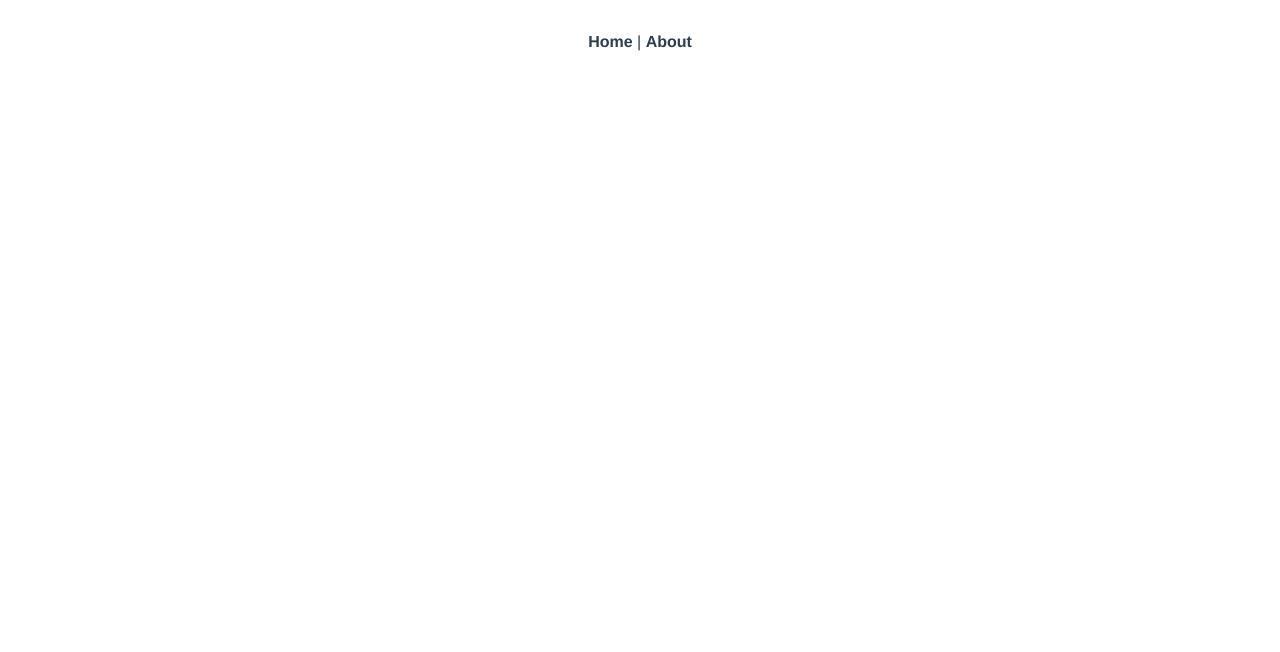
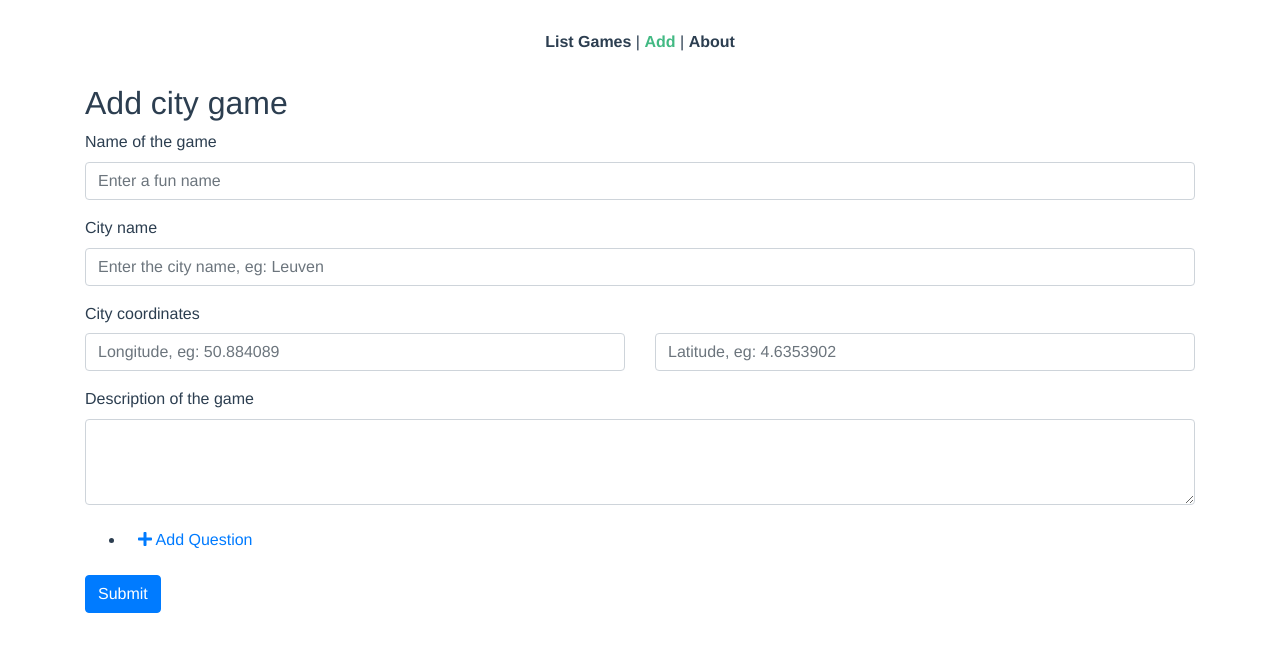
Before and after one commit to ucll-carey/frontend, a Vue app: page /add in a window 1280 px wide. Shown: the top 652 px of the page. Built offline with nearby package versions, Linux system fonts and the light colour scheme.

Commit message:
Submit new Game over http

```diff
--- a/package.json
+++ b/package.json
@@ -12,6 +12,7 @@
     "@fortawesome/fontawesome-svg-core": "^1.2.8",
     "@fortawesome/free-solid-svg-icons": "^5.5.0",
     "@fortawesome/vue-fontawesome": "^0.1.2",
+    "axios": "^0.18.0",
     "bootstrap-vue": "^2.0.0-rc.11",
     "vue": "^2.5.17",
     "vue-router": "^3.0.1"
--- a/src/App.vue
+++ b/src/App.vue
@@ -1,7 +1,8 @@
 <template>
   <div id="app">
     <div id="nav">
-      <router-link to="/">Home</router-link> |
+      <router-link to="/">List Games</router-link> |
+      <router-link to="/add">Add</router-link> |
       <router-link to="/about">About</router-link>
     </div>
     <router-view/>
--- a/src/components/AddQuiz.vue
+++ b/src/components/AddQuiz.vue
@@ -1,40 +1,22 @@
 <template>
 <b-container class="bv-example-row">
     <h2>Add city game</h2>
-    <b-form @submit="onSubmit" @reset="onReset">
+    <b-form @submit="onSubmit">
 
-      <b-form-group label="Name of the game"
-                    label-for="inputName"
-                    description="">
-        <b-form-input id="inputName"
-                      type="text"
-                      v-model="form.name"
-                      required
-                      placeholder="Enter a fun name"/>
+        <b-form-group label="Name of the game" label-for="inputName" description="">
+            <b-form-input id="inputName" type="text" v-model="form.name" required placeholder="Enter a fun name" />
         </b-form-group>
 
-      <b-form-group
-                    label="City name"
-                    label-for="cityNameInput">
-        <b-form-input id="cityNameInput"
-                      type="text"
-                      v-model="form.city.name"
-                      required
-                      placeholder="Enter the city name, eg: Leuven"/>
+        <b-form-group label="City name" label-for="cityNameInput">
+            <b-form-input id="cityNameInput" type="text" v-model="form.city.name" required placeholder="Enter the city name, eg: Leuven" />
         </b-form-group>
 
         <b-form-group label="City coordinates">
             <coordinates :coordinates.sync="form.city.coordinates" />
         </b-form-group>
 
-      <b-form-group label="Description of the game"
-                    label-for="inputDescription"
-                    description="">
-        <b-form-textarea id="inputDescription"
-          rows="3"
-          v-model="form.description"
-          required
-          placeholder=""/>
+        <b-form-group label="Description of the game" label-for="inputDescription" description="">
+            <b-form-textarea id="inputDescription" rows="3" v-model="form.description" required placeholder="" />
         </b-form-group>
 
         <ul class="questions">
@@ -47,7 +29,7 @@
                     <coordinates :coordinates.sync="item.coordinates" />
                 </b-form-group>
                 <b-form-group label="Question">
-            <b-form-input type="text" v-model="item.question" required/>
+                    <b-form-input type="text" v-model="item.question" required />
                 </b-form-group>
                 <ul class="answers">
                     <li v-for="(answer, j) in item.answers" :key="j">
@@ -57,19 +39,21 @@
                 </b-input-group-prepend>
                                 <b-form-input type="text" v-model="answer.value" :ref="`question${i}answer${j}`" />
                                 <b-input-group-append>
-                  <b-btn variant="outline-secondary" @click="removeAnswer(item, j)"><fas icon="trash"/></b-btn>
+                                    <b-btn variant="outline-secondary" @click="removeAnswer(item, j)">
+                                        <fas icon="trash" />
+                                    </b-btn>
                                 </b-input-group-append>
                         </b-input-group>
                     </li>
                     <li class="last">
                         <b-btn variant="link" @click="addAnswer(item)">
-                  <fas icon="plus"/>
+                            <fas icon="plus" />
                             Add Answer
                         </b-btn>
                     </li>
                 </ul>
                 <b-form-group label="Extra information about answer">
-            <b-form-textarea rows="3" v-model="item.information"/>
+                    <b-form-textarea rows="3" v-model="item.information" />
                 </b-form-group>
             </li>
             <li class="last">
@@ -87,17 +71,23 @@
 
 <script>
 import coordinates from '@/components/Coordinates.vue'
+import axios from 'axios';
+
 export default {
     components: {
         coordinates,
     },
     data() {
         return {
+            loading: false,
             form: {
                 name: '',
                 city: {
                     name: '',
-          coordinates: { longitude: null, latitude: null },
+                    coordinates: {
+                        longitude: null,
+                        latitude: null
+                    },
                 },
                 description: '',
                 questions: [],
@@ -107,19 +97,25 @@ export default {
     methods: {
         addQuestion() {
             this.form.questions.push({
-        coordinates: { longitude: null, latitude: null },
+                coordinates: {
+                    longitude: null,
+                    latitude: null
+                },
                 question: '',
                 answers: [],
                 correctQuestionIndex: 0,
+                information: '',
             });
         },
         removeQuestion(index) {
             this.form.questions.splice(index, 1);
         },
-    addAnswer(question){
-      question.answers.push({ value: ''});
+        addAnswer(question) {
+            question.answers.push({
+                value: ''
+            });
         },
-    removeAnswer(question, index){
+        removeAnswer(question, index) {
             question.answers.splice(index, 1);
             if (question.correctQuestionIndex === index) {
                 question.correctQuestionIndex = null;
@@ -127,7 +123,37 @@ export default {
         },
         onSubmit(evt) {
             evt.preventDefault();
+            this.loading = true;
             console.info('would submit:', this.form);
+            const data = {
+                city: this.form.city.name,
+                cityCoordinate: {
+                    latitude: parseFloat(this.form.city.coordinates.latitude),
+                    longitude: parseFloat(this.form.city.coordinates.longitude)
+                },
+                description: this.form.description,
+                name: this.form.name,
+                questions: this.form.questions.map(item => ({
+                    answerInfo: item.information,
+                    answers: item.answers.map(answer => answer.value),
+                    coordinate: {
+                        latitude: parseFloat(item.coordinates.latitude),
+                        longitude: parseFloat(item.coordinates.longitude)
+                    },
+                    correctAnswer: item.correctQuestionIndex,
+                    question: item.question,
+                }))
+            };
+            axios
+                .post('http://localhost:8080/api/game/', data)
+                .then(response => {
+                    console.log('succesful', response);
+                })
+                .catch(error => {
+                    console.log(error)
+                    this.errored = true
+                })
+                .finally(() => this.loading = false)
         },
     },
 };
--- a/src/router.js
+++ b/src/router.js
@@ -1,6 +1,7 @@
 import Vue from 'vue'
 import Router from 'vue-router'
 import Home from './views/Home.vue'
+import Add from './views/Add.vue'
 
 Vue.use(Router)
 
@@ -14,6 +15,11 @@ export default new Router({
       component: Home
     },
     {
+      path: '/add',
+      name: 'add',
+      component: Add
+    },
+    {
       path: '/about',
       name: 'about',
       // route level code-splitting
--- /dev/null
+++ b/src/views/Add.vue
@@ -0,0 +1,17 @@
+<template>
+  <div class="add">
+    <AddQuiz/>
+  </div>
+</template>
+
+<script>
+// @ is an alias to /src
+import AddQuiz from '@/components/AddQuiz.vue'
+
+export default {
+  name: 'add',
+  components: {
+    AddQuiz,
+  }
+}
+</script>
--- a/src/views/Home.vue
+++ b/src/views/Home.vue
@@ -1,17 +1,5 @@
 <template>
   <div class="home">
-    <AddQuiz/>
+    <h1>Home</h1>
   </div>
 </template>
-
-<script>
-// @ is an alias to /src
-import AddQuiz from '@/components/AddQuiz.vue'
-
-export default {
-  name: 'home',
-  components: {
-    AddQuiz,
-  }
-}
-</script>
```
Also changed, not shown: 1 other file (tests, documents, lock files or other folders). Lines whose indentation alone changed are shown as unchanged.
